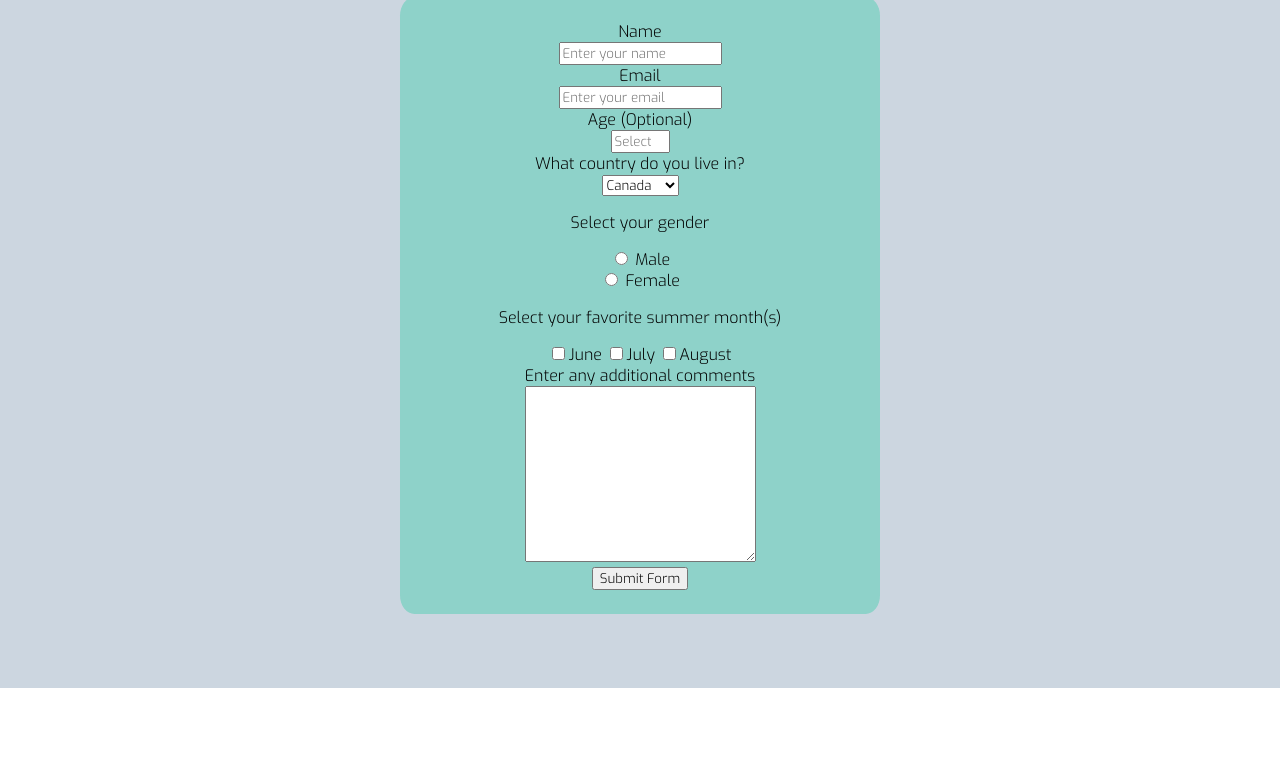
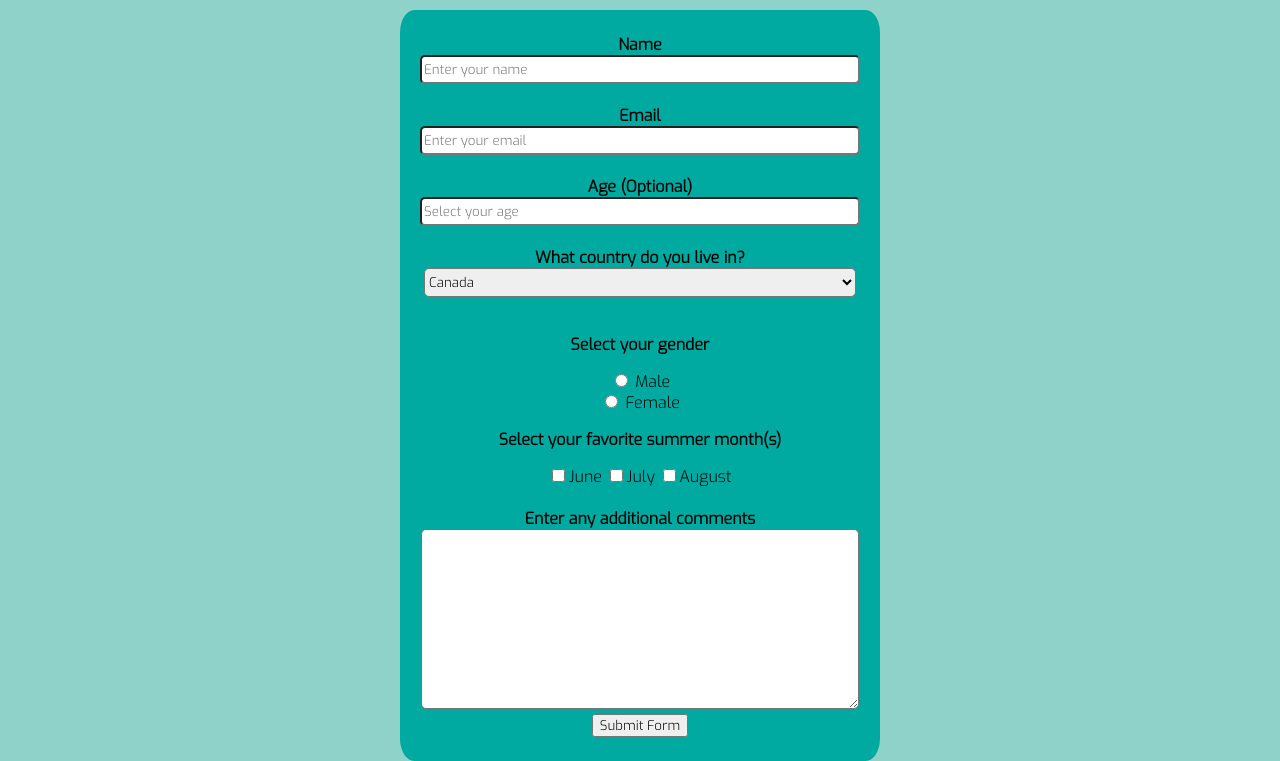
Before and after one commit to adonlevy/survey-form, a plain HTML site: page index.html in a window 1280 px wide. Shown: the part 112-873 px from the top of the page. Before the commit the page ends 800 px from the top, so only its background shows below. Drawn offline with Linux system fonts and the light colour scheme.

Commit message:
finished

```diff
--- a/index.html
+++ b/index.html
@@ -13,8 +13,7 @@
 </head>
 
 <body id="body">
-    <section>
-        <div class="overlay">
+
     <h1 id="title">Survey Form</h1>
     <div>
         <p id="description">This survey does absolutely nothing except allowing me to practice HTML and CSS.
@@ -24,35 +23,35 @@
     <form id="survey-form" action="">
         <!--Define name input-->
         <div>
-                    <label id="name-label" for="name">Name</label><br>
-                    <input type="text" id="name" placeholder="Enter your name" required><br>
-                </div>
+            <label class="labels" id="name-label" for="name">Name</label><br>
+            <input class="inputs" type="text" id="name" placeholder="Enter your name" required><br>
+        </div><br>
 
         <!--Define email input-->
         <div>
-                    <label id="email-label" for="email">Email</label><br>
-                    <input type="email" id="email" placeholder="Enter your email" required><br>
-                </div>
+            <label class="labels" id="email-label" for="email">Email</label><br>
+            <input class="inputs" type="email" id="email" placeholder="Enter your email" required><br>
+        </div><br>
 
         <!--Define age input-->
         <div>
-                    <label id="number-label" for="number">Age (Optional)</label><br>
-                    <input type="number" id="number" placeholder="Select your age" min="10" max="100">
-                </div>
+            <label class="labels" id="number-label" for="number">Age (Optional)</label><br>
+            <input class="inputs" type="number" id="number" placeholder="Select your age" min="10" max="100">
+        </div><br>
 
         <!--Define dropdown menu-->
         <div>
-                    <label for="dropdown">What country do you live in?</label><br>
-                    <select name="dropdown" id="dropdown">
+            <label class="labels" for="dropdown">What country do you live in?</label><br>
+            <select class="inputs" name="dropdown" id="dropdown">
                 <option value="Canada">Canada</option>
                 <option value="USA">USA</option>
                 <option value="Mexico">Mexico</option>
                 <option value="Australia">Australia</option>
             </select>
-                </div>
+        </div><br>
 
         <!--Define Radio Buttons-->
-                <p>Select your gender</p>
+        <p class="labels">Select your gender</p>
         <div>
             <label for="male"><input type="radio" id="male" name="gender" value="male">
                 Male</label><br>
@@ -61,25 +60,23 @@
         </div>
 
         <!--Define Checkboxes-->
-                <p>Select your favorite summer month(s)</p>
+        <p class="labels">Select your favorite summer month(s)</p>
         <div>
             <label for="june"><input type="checkbox" id="june" name="summer-month" value="june">June</label>
             <label for="july"><input type="checkbox" id="july" name="summer-month" value="july">July</label>
-                    <label for="august"><input type="checkbox" id="august" name="summer-month"
-                            value="august">August</label>
-                </div>
+            <label for="august"><input type="checkbox" id="august" name="summer-month" value="august">August</label>
+        </div><br>
 
         <!--Define text area-->
         <div>
-                    <label for="comments">Enter any additional comments</label><br>
-                    <textarea name="comments" id="comments" cols="30" rows="10"></textarea>
+            <label class="labels" for="comments">Enter any additional comments</label><br>
+            <textarea class="inputs" name="comments" id="comments" cols="30" rows="10"></textarea>
         </div>
 
         <!--Submit form-->
         <button id="submit">Submit Form</button>
     </form>
-        </div>
-    </section>
+
 </body>
 
 </html>
--- a/styles.css
+++ b/styles.css
@@ -5,19 +5,19 @@
 body{
     margin: 0;
     padding: 0;
+    background-color: #8ed2c9;
 }
 
-.overlay {
-    position: absolute;
-    top: 0;
-    left: 0;
-    width: 100%;
-    height: 100%;
-    background-color: rgba(0, 50,100, 0.2);
+.inputs {
+    width: 90%;
+    padding-top: 0.25rem;
+    padding-bottom: 0.25rem;
+    border-radius: 5px;
 }
 
-label{
-    text-align: left;
+.labels {
+    font-weight: 600;
+
 }
 
 #title {
@@ -29,7 +29,7 @@ label{
 }
 
 #survey-form {
-    background-color: #8ed2c9;
+    background-color: #00aaa0;
     text-align: center;
     width: 30rem;
     margin: auto;
```
Lines whose indentation alone changed are shown as unchanged.
